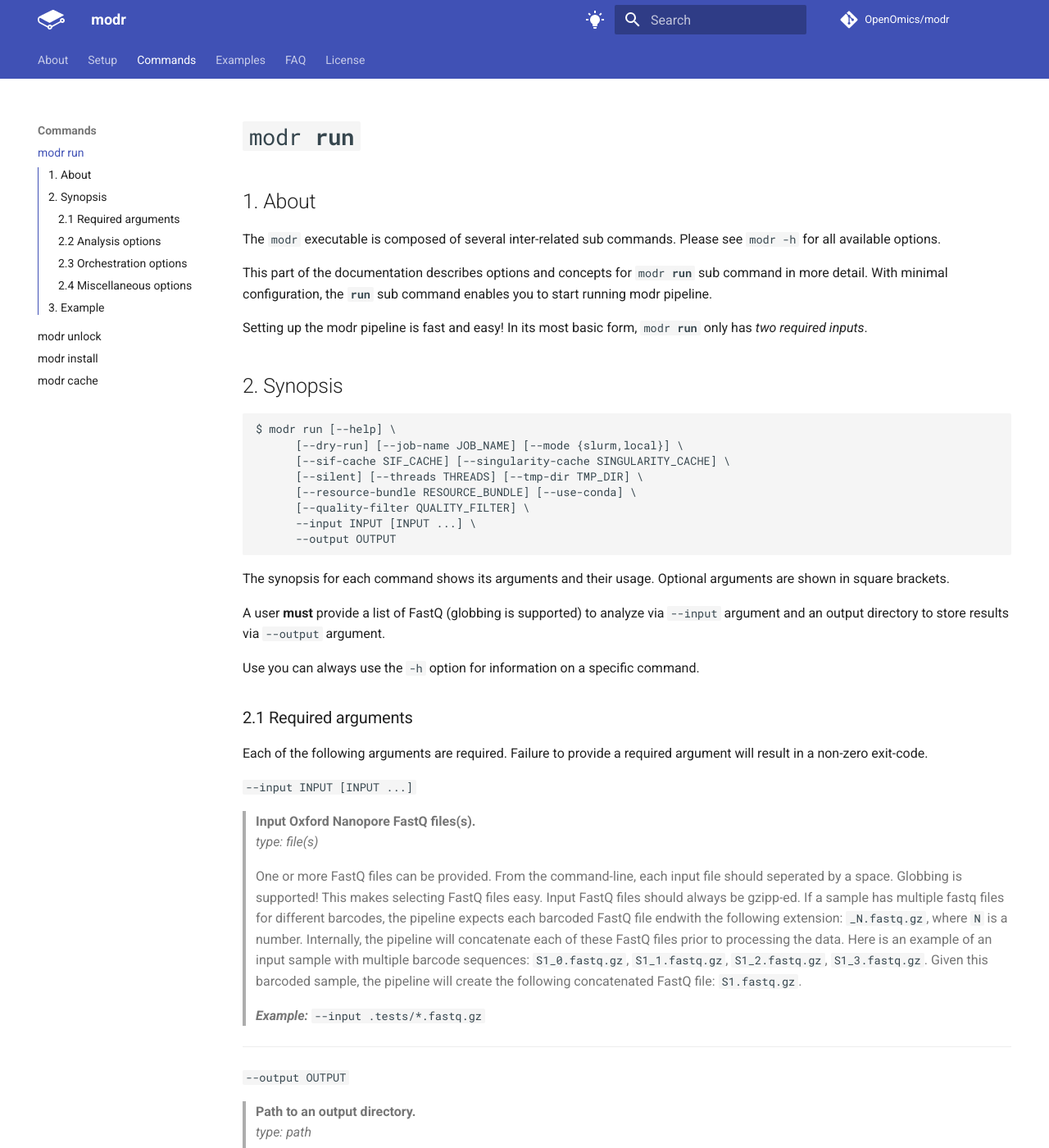
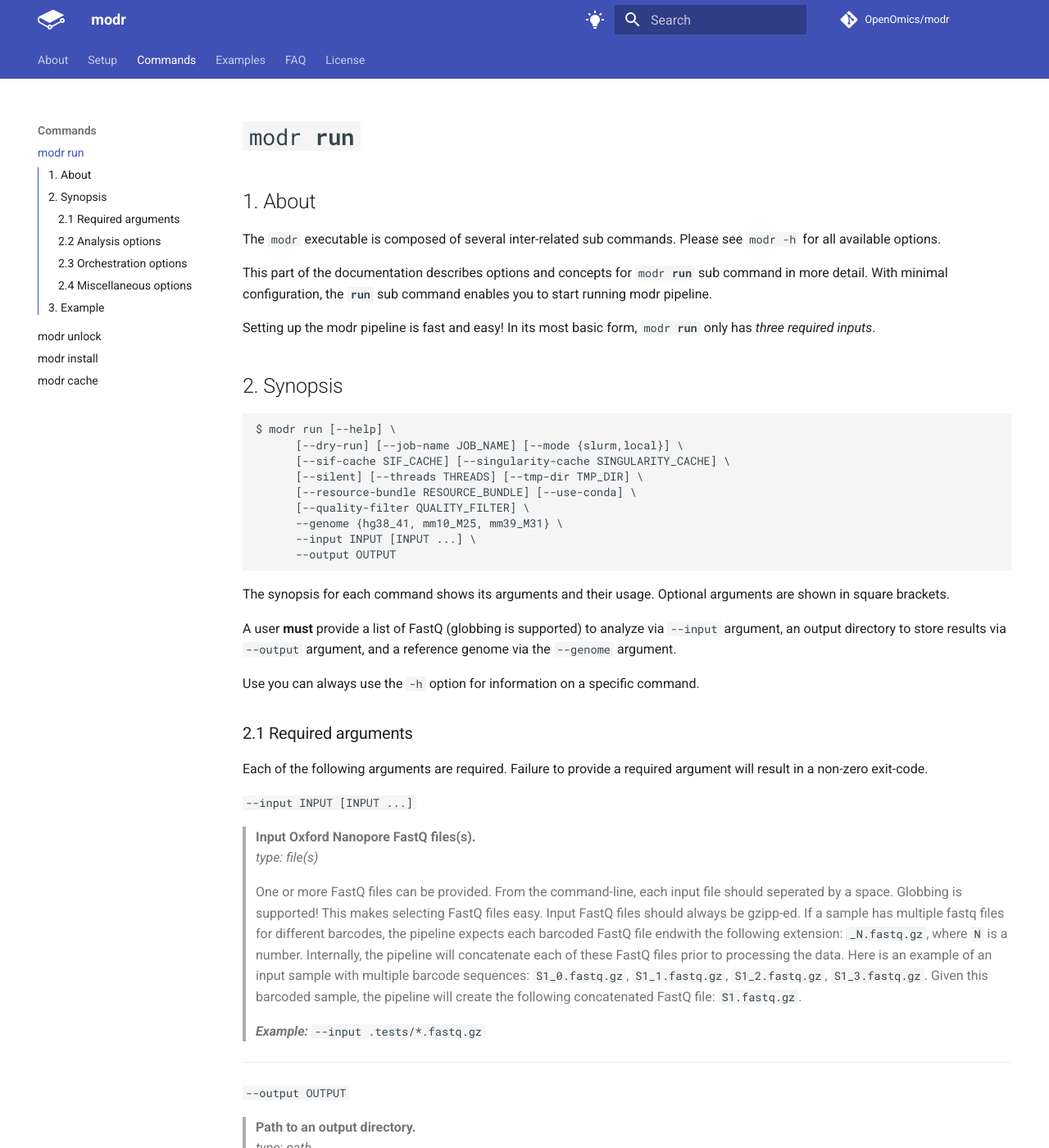
Before and after one commit to OpenOmics/modr, an MkDocs documentation site: the page built from docs/usage/run.md, in a window 1280 px wide and 1400 px high. Shown: the whole window at 82% size. Built offline with MkDocs 1.6.1 and Material for MkDocs 9.7.7, drawn with Linux system fonts in a browser that asks for light colours; comment, search, counter and statistics services are not loaded; the version menu is left out; some of the changed text lies outside the part shown.

Commit message:
Updating docs with --genome option and ci

````diff
--- a/docs/usage/run.md
+++ b/docs/usage/run.md
@@ -5,7 +5,7 @@
 
 This part of the documentation describes options and concepts for <code>modr <b>run</b></code> sub command in more detail. With minimal configuration, the **`run`** sub command enables you to start running modr pipeline.
 
-Setting up the modr pipeline is fast and easy! In its most basic form, <code>modr <b>run</b></code> only has *two required inputs*.
+Setting up the modr pipeline is fast and easy! In its most basic form, <code>modr <b>run</b></code> only has *three required inputs*.
 
 ## 2. Synopsis
 ```text
@@ -15,13 +15,14 @@
       [--silent] [--threads THREADS] [--tmp-dir TMP_DIR] \
       [--resource-bundle RESOURCE_BUNDLE] [--use-conda] \
       [--quality-filter QUALITY_FILTER] \
+      --genome {hg38_41, mm10_M25, mm39_M31} \
       --input INPUT [INPUT ...] \
       --output OUTPUT
 ```
 
 The synopsis for each command shows its arguments and their usage. Optional arguments are shown in square brackets.
 
-A user **must** provide a list of FastQ (globbing is supported) to analyze via `--input` argument and an output directory to store results via `--output` argument.
+A user **must** provide a list of FastQ (globbing is supported) to analyze via `--input` argument, an output directory to store results via `--output` argument, and a reference genome via the `--genome` argument.
 
 Use you can always use the `-h` option for information on a specific command.
 
@@ -45,6 +46,14 @@
 > This location is where the pipeline will create all of its output files, also known as the pipeline's working directory. If the provided output directory does not exist, it will be created automatically.
 >
 > ***Example:*** `--output /data/$USER/modr_out`
+
+---
+  `--genome {hg38_41, mm10_M25, mm39_M31}`
+> **Reference genome.**
+> *type: string*
+>
+> This option defines the reference genome of the samples. modr does comes bundled with pre-built reference files from GENCODE for human and mouse samples. Please select from one of the following options: `hg38_41`, `mm10_M25`, `mm39_M31`. Please note that `hg38_41` is a human reference genome, while `mm10_M25` and `mm39_M31` are two different reference genomes available for mouse.
+> ***Example:*** `Example: --genome hg38_41`
 
 ### 2.2 Analysis options
 
@@ -184,15 +193,17 @@
 
 # Step 2A.) Dry-run the pipeline
 ./modr run --input .tests/*.fastq.gz \
-             --output /data/$USER/output \
-             --mode slurm \
-             --dry-run
+           --output /data/$USER/output \
+           --genome hg38_41 \
+           --mode slurm \
+           --dry-run
 
 # Step 2B.) Run the modr pipeline
 # The slurm mode will submit jobs to
 # the cluster. It is recommended running
 # the pipeline in this mode.
 ./modr run --input .tests/*.fastq.gz \
-             --output /data/$USER/output \
-             --mode slurm
+           --output /data/$USER/output \
+           --genome hg38_41 \
+           --mode slurm
 ```
````
Also changed, not shown: 1 other file.
